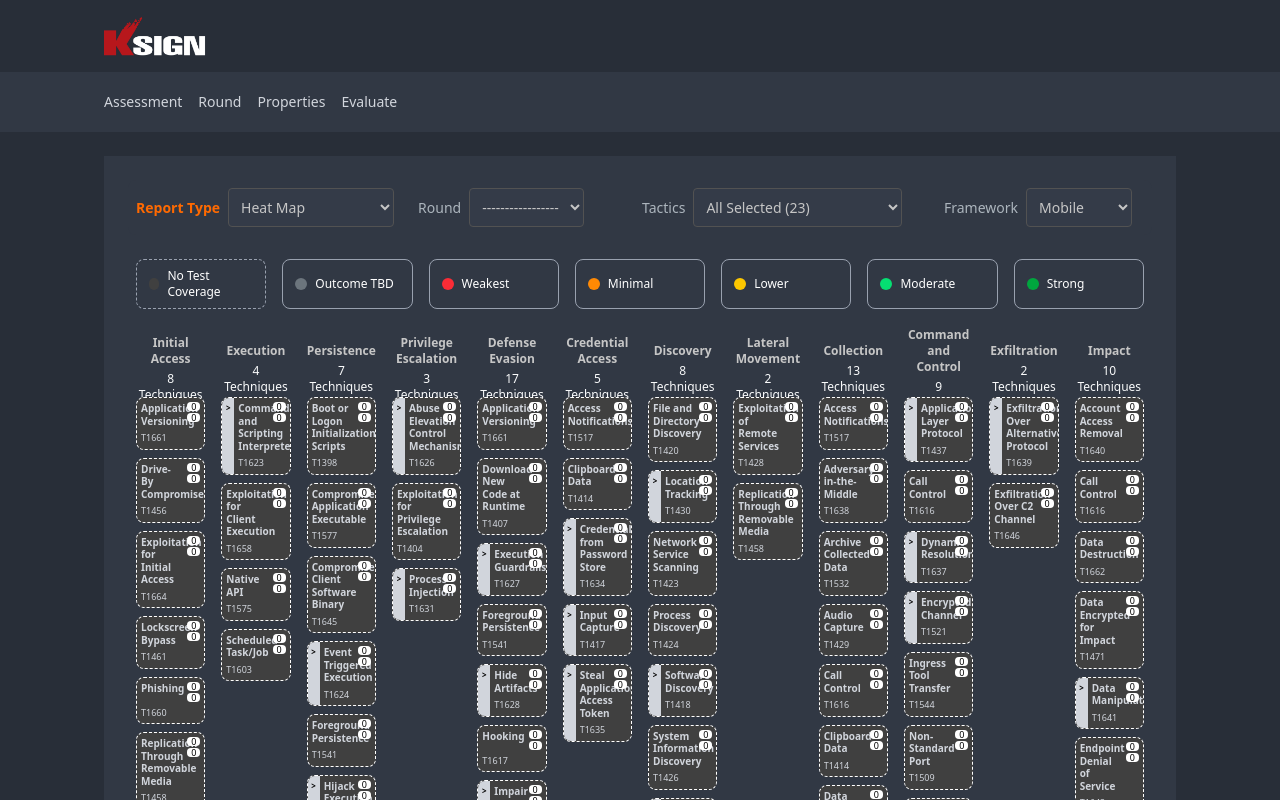
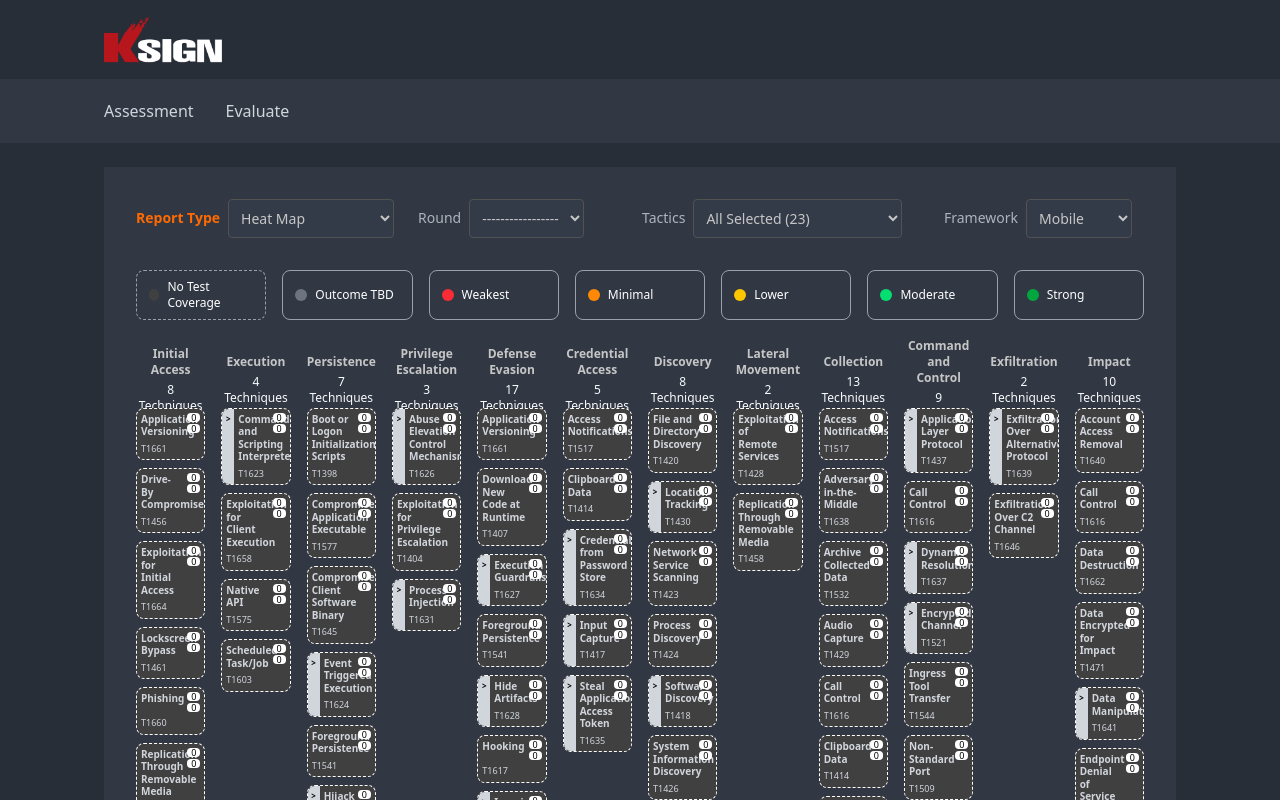
Before and after one commit to keonoh00/C-ITS, a Next.js app: page /evaluate in a window 1280 px wide. Shown: the top 800 px of the page. Built offline with nearby package versions, Linux system fonts and the light colour scheme.

Commit message:
Improve UI of top bar in evaluation layout page

```diff
--- a/src/app/(evaluation-layou)/layout.tsx
+++ b/src/app/(evaluation-layou)/layout.tsx
@@ -7,8 +7,8 @@ function TopBar() {
       <div className="ml-26 py-4">
         <Image
           src="/assets/logo-light.png"
-          width={120}
-          height={40}
+          width={140}
+          height={150}
           alt="KSIGN Logo"
           className="object-contain"
         />
@@ -19,19 +19,17 @@ function TopBar() {
 
 enum NavMenus {
   Assessment = "/eval-assessment",
-  Round = "/round",
-  Properties = "/properties",
   Evaluate = "/evaluate",
 }
 
 function NavBar() {
   return (
-    <div className="flex items-center bg-base-900 text-gray-300 pl-24 py-3">
+    <div className="flex items-center bg-base-900 text-gray-300 pl-24 py-3 gap-4">
       {Object.keys(NavMenus).map((key) => (
         <Link
           key={key}
           href={NavMenus[key as keyof typeof NavMenus]}
-          className="p-2 text-sm"
+          className="p-2"
         >
           {key}
         </Link>
```
